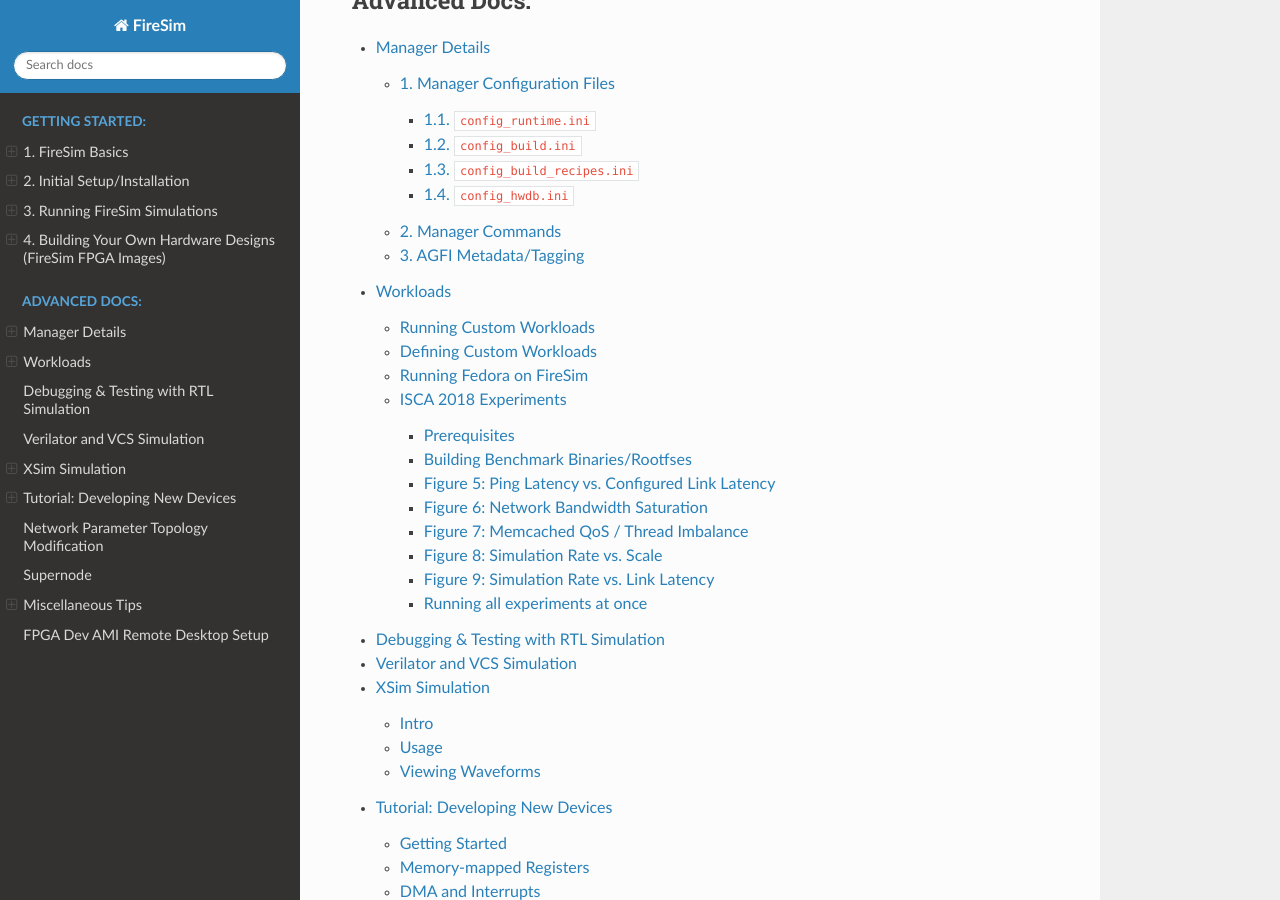
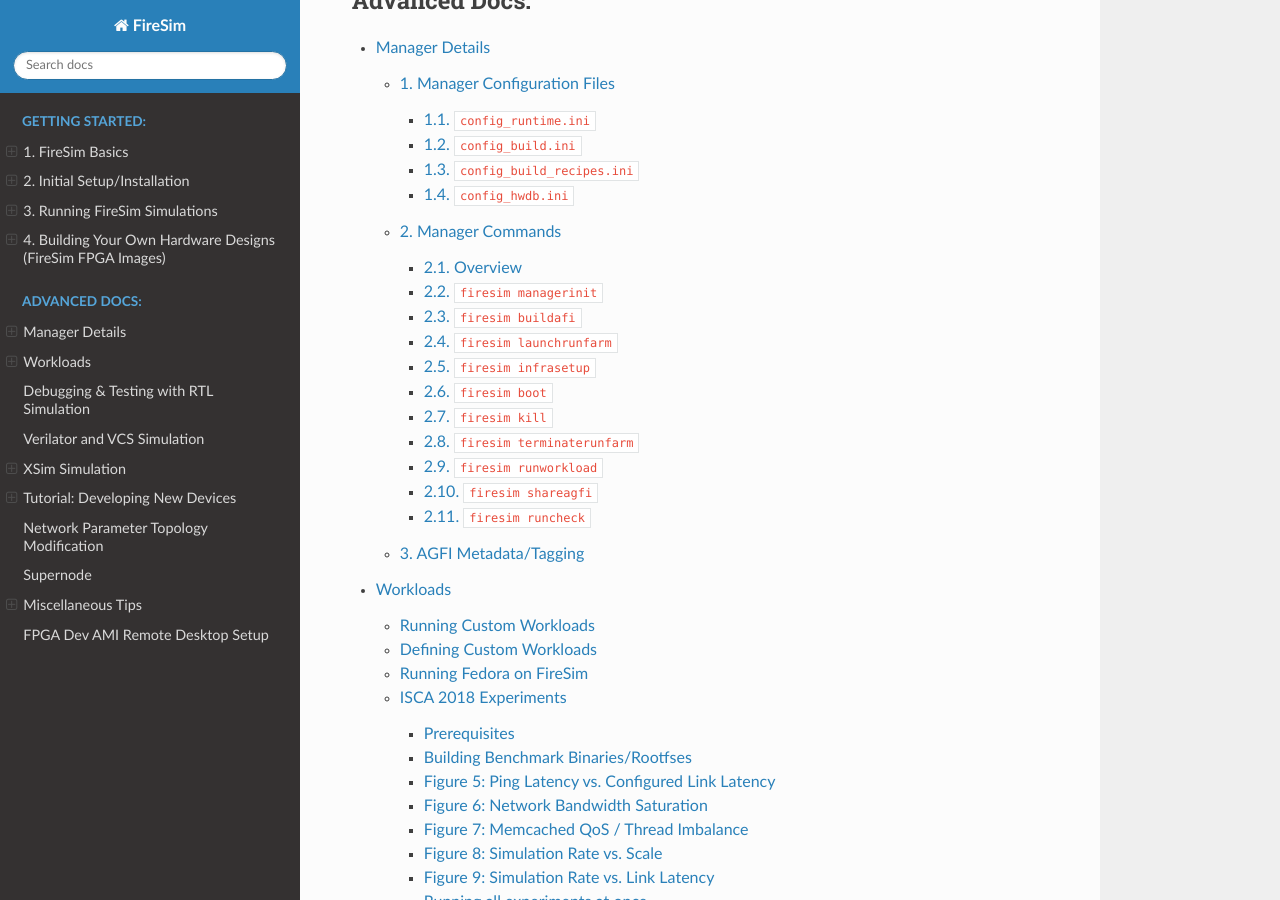
Before and after one commit to firesim/firesim, a Sphinx documentation site: the page built from docs/index.rst, in a window 1280 px wide and 900 px high, scrolled down 1408 px. Built offline with Sphinx 7.4.7 and the Read the Docs theme 2.0.0, drawn with Linux system fonts in a browser that asks for light colours.

Commit message:
start with manager commands section

```diff
--- a/docs/Advanced-Usage/Manager/Manager-Commands.rst
+++ b/docs/Advanced-Usage/Manager/Manager-Commands.rst
@@ -3,4 +3,86 @@
 
 This page contains a centralized reference for all of the manager commands.
 
-TODO
+Overview
+----------------
+
+When you source ``sourceme-f1-manager.sh`` in your copy of the firesim repo,
+you get access to a new command, ``firesim``, which is the manager.
+
+The manager provides built-in help output if you run ``firesim --help``
+
+.. include:: HELP_OUTPUT
+   :code: ini
+
+In the following sections, we outline the individual commands that the manager
+supports.
+
+
+.. _firesim-managerinit:
+
+``firesim managerinit``
+----------------------------
+
+
+
+
+
+
+
+.. _firesim-buildafi:
+
+``firesim buildafi``
+----------------------
+
+
+.. _firesim-launchrunfarm:
+
+``firesim launchrunfarm``
+---------------------------
+
+
+
+
+.. _firesim-infrasetup:
+
+``firesim infrasetup``
+-------------------------
+
+
+.. _firesim-boot:
+
+``firesim boot``
+-------------------
+
+
+.. _firesim-kill:
+
+``firesim kill``
+-------------------
+
+
+
+
+.. _firesim-terminaterunfarm:
+
+``firesim terminaterunfarm``
+-----------------------------
+
+
+
+.. _firesim-runworkload:
+
+``firesim runworkload``
+--------------------------
+
+
+.. _firesim-shareagfi:
+
+``firesim shareagfi``
+----------------------
+
+
+.. _firesim-runcheck:
+
+``firesim runcheck``
+----------------------
```
Also changed, not shown: docs/Advanced-Usage/Manager/README.md (added, +3 -0 lines), 1 other file.
